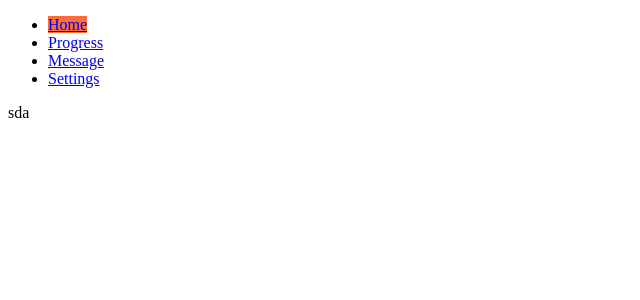
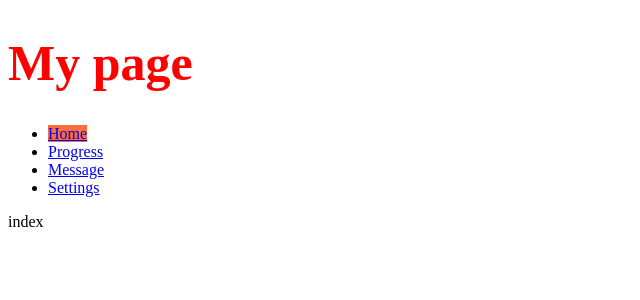
Before and after one commit to YonJun/edu-era, a Next.js app: page / in a window 1280 px wide. Shown: the top 300 px of the page, without its empty margins (0-640 px from the left). Built offline with nearby package versions, Linux system fonts and the light colour scheme.

Commit message:
add styled components

```diff
--- a/package.json
+++ b/package.json
@@ -5,7 +5,7 @@
   "main": "index.js",
   "scripts": {
     "lint": "eslint ./",
-	  "lint:fix": "eslint ./ --fix" ,
+    "lint:fix": "eslint ./ --fix",
     "dev": "next dev",
     "build": "next build",
     "start": "next start"
@@ -17,10 +17,12 @@
     "next": "^10.1.2",
     "postcss-preset-env": "^6.7.0",
     "react": "^17.0.2",
-    "react-dom": "^17.0.2"
+    "react-dom": "^17.0.2",
+    "styled-components": "^5.2.3"
   },
   "devDependencies": {
     "@types/react": "^17.0.3",
+    "@types/styled-components": "^5.1.9",
     "@typescript-eslint/eslint-plugin": "^4.20.0",
     "@typescript-eslint/parser": "^4.20.0",
     "autoprefixer": "^10.2.5",
--- a/src/layouts/Container.tsx
+++ b/src/layouts/Container.tsx
@@ -1,13 +1,25 @@
 import Seo from 'components/Seo';
 import Sidebar from './Sidebar';
+import styled from 'styled-components';
 
-interface ContainerProps {}
-const Container: React.FC<ContainerProps> = ({ children }) => (
-  <div>
-    <Seo />
-    <Sidebar />
-    {children}
-  </div>
-);
+const Title = styled.h1`
+  color: red;
+  font-size: 50px;
+`;
+interface ContainerProps {
+  children: JSX.Element;
+}
+const Container: React.FC<ContainerProps> = ({ children }) => {
+  return (
+    <div className="h-auto min-h-screen bg-yellow-100 flex items-center justify-center">
+      <div className="bg-secondary-color lg:container p-4" style={{ borderRadius: 40 }}>
+        <Title>My page</Title>
+        <Seo />
+        <Sidebar />
+        {children}
+      </div>
+    </div>
+  );
+};
 
 export default Container;
--- /dev/null
+++ b/src/pages/_document.tsx
@@ -0,0 +1,29 @@
+import Document, { DocumentContext } from 'next/document';
+import { ServerStyleSheet } from 'styled-components';
+
+export default class MyDocument extends Document {
+  static async getInitialProps(ctx: DocumentContext) {
+    const sheet = new ServerStyleSheet();
+    const originalRenderPage = ctx.renderPage;
+
+    try {
+      ctx.renderPage = () =>
+        originalRenderPage({
+          enhanceApp: (App) => (props) => sheet.collectStyles(<App {...props} />),
+        });
+
+      const initialProps = await Document.getInitialProps(ctx);
+      return {
+        ...initialProps,
+        styles: (
+          <>
+            {initialProps.styles}
+            {sheet.getStyleElement()}
+          </>
+        ),
+      };
+    } finally {
+      sheet.seal();
+    }
+  }
+}
--- a/src/pages/index.tsx
+++ b/src/pages/index.tsx
@@ -5,8 +5,10 @@ import { Fragment } from 'react';
 const MainPage = () => (
   <Fragment>
     <Container>
-      <Seo title="Home" />
-      sda
+      <Fragment>
+        <Seo title="Home" />
+        index
+      </Fragment>
     </Container>
   </Fragment>
 );
```
Also changed, not shown: src/pages/progress.tsx (+14 -1 lines), 2 other files (tests, documents, lock files or other folders).
